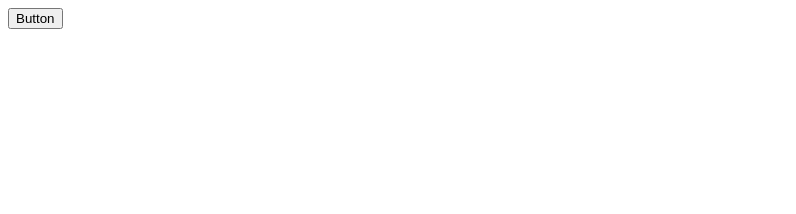
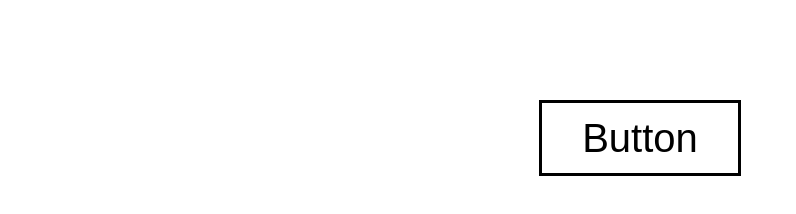
Before and after one commit to Dzhemelynskij/Button, a plain HTML site: page index4.html in a window 1280 px wide. Shown: the whole page, without its empty margins (0-796 px from the left). Drawn offline with Linux system fonts and the light colour scheme.

Commit message:
finished

```diff
--- a/index4.html
+++ b/index4.html
@@ -5,6 +5,51 @@
     <meta http-equiv="X-UA-Compatible" content="IE=edge">
     <meta name="viewport" content="width=device-width, initial-scale=1.0">
     <title>Button</title>
+    <style>
+        button {
+            display: block;
+            margin: 100px auto;
+            font-size: 40px;
+            line-height: 70px;
+            padding: 0 40px;
+            background-color: #fff;
+            border: 3px solid black;
+            position: relative;
+            overflow: hidden;
+        }
+
+        button::before{
+            content:"";
+            position: absolute;
+            top: 0;
+            left: -33px;
+            border-left: 30px solid black;
+            border-top:35px solid transparent;
+            border-bottom:35px solid transparent;
+            transition: .2s;
+        }
+
+            button::after{
+                content:"";
+                position: absolute;
+                top: 0;
+                right:-33px;
+                border-right: 30px solid black;
+                border-top:35px solid transparent;
+                border-bottom:35px solid transparent;
+                transition: .2s;
+            }
+
+
+        button:hover::before{
+            left: 0;
+        }
+
+        button:hover::after{
+            right: 0;
+        }
+
+    </style>
 </head>
 <body>
     <button>Button</button>
```
